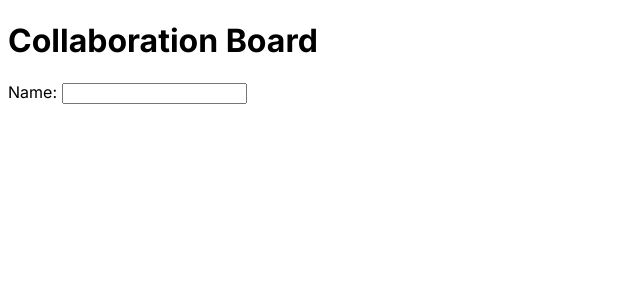
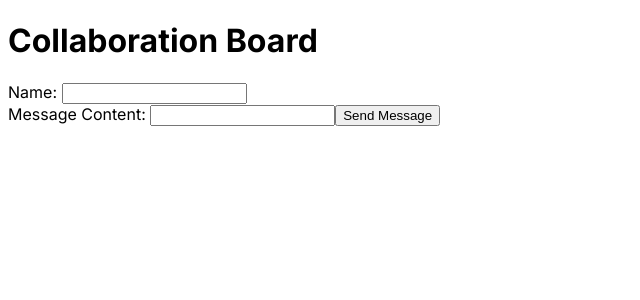
Before and after one commit to mattcmerritt/Collaboration-Board, a Next.js app in the folder frontend/: page / in a window 1280 px wide. Shown: the top 300 px of the page, without its empty margins (0-640 px from the left). Built offline with nearby package versions, Linux system fonts and the light colour scheme; no server answers.

Commit message:
added message field and send button

```diff
--- a/frontend/app/page.tsx
+++ b/frontend/app/page.tsx
@@ -15,7 +15,8 @@ export default function Home() {
   })
 
   // name management
-  let name : string
+  let name : string = ''
+  let message : string = ''
 
   function changeName() {
     const nameInput : HTMLInputElement | null = document.getElementById("name-input") as HTMLInputElement
@@ -23,10 +24,20 @@ export default function Home() {
     if (nameInput !== null) {
       name = nameInput.value.trim()
     }
+  }
 
+  function changeMessage() {
+    const messageInput : HTMLInputElement | null = document.getElementById("message-input") as HTMLInputElement
+
+    if (messageInput !== null) {
+      message = messageInput.value.trim()
+    }
+  }
+
+  function sendMessage() {
     ws.send(JSON.stringify({
-        "user": name === '' ? "Unnamed User" : name,
-        "message": "This is a test message."
+      "user": name === '' ? "Unnamed User" : name,
+      "message": message === '' ? "No message content." : message
     }))
   }
 
@@ -34,7 +45,11 @@ export default function Home() {
     <div>
       <h1>Collaboration Board</h1>
       <label htmlFor="name-input">Name: </label>
-      <input id="name-input" type="text" onChange={changeName}></input>
+      <input id="name-input" type="text" onChange={changeName} />
+      <br />
+      <label htmlFor="message-input">Message Content: </label>
+      <input id="message-input" type="text" onChange={changeMessage} />
+      <button onClick={sendMessage}>Send Message</button>
     </div>
   )
 }
```
